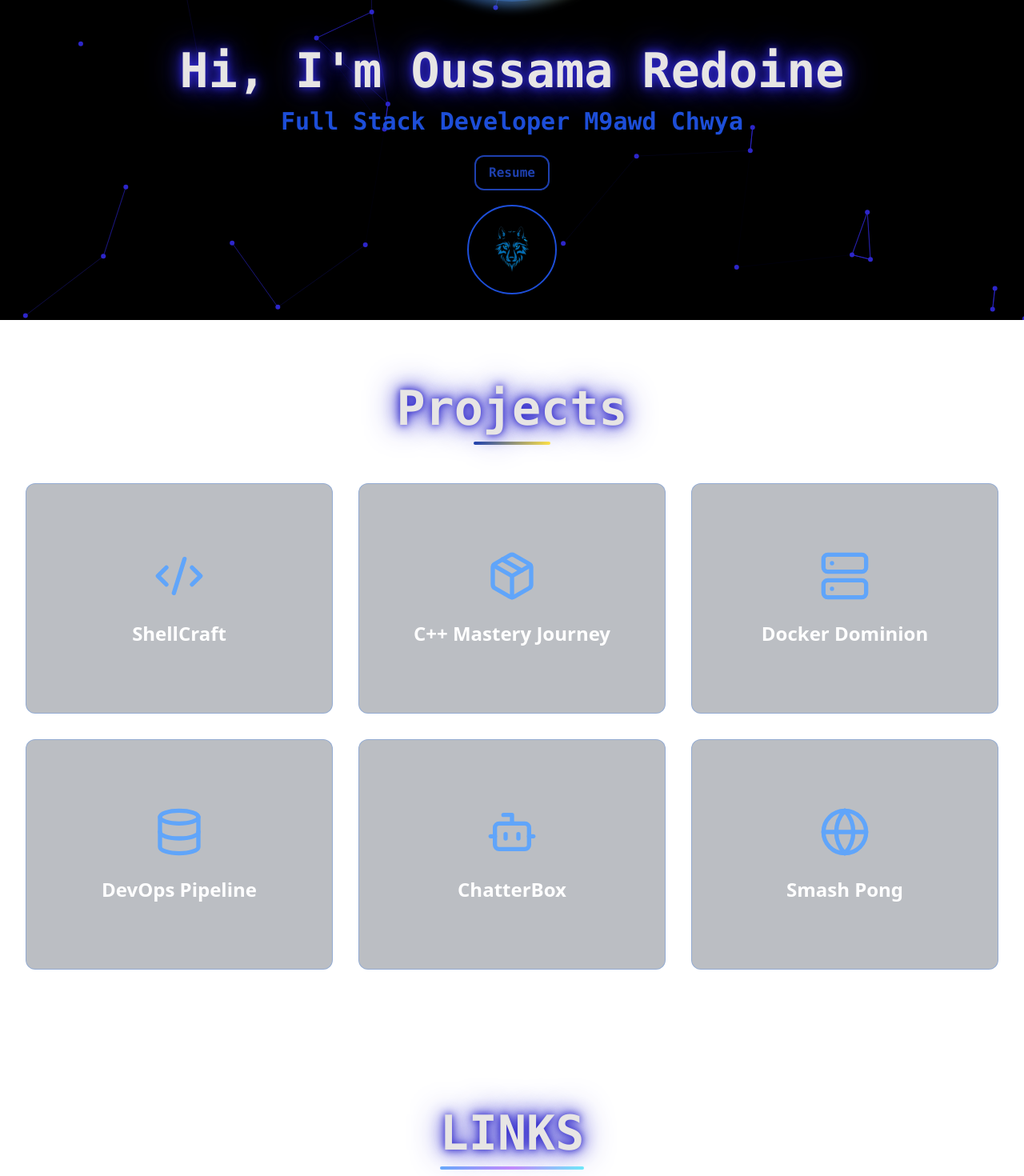
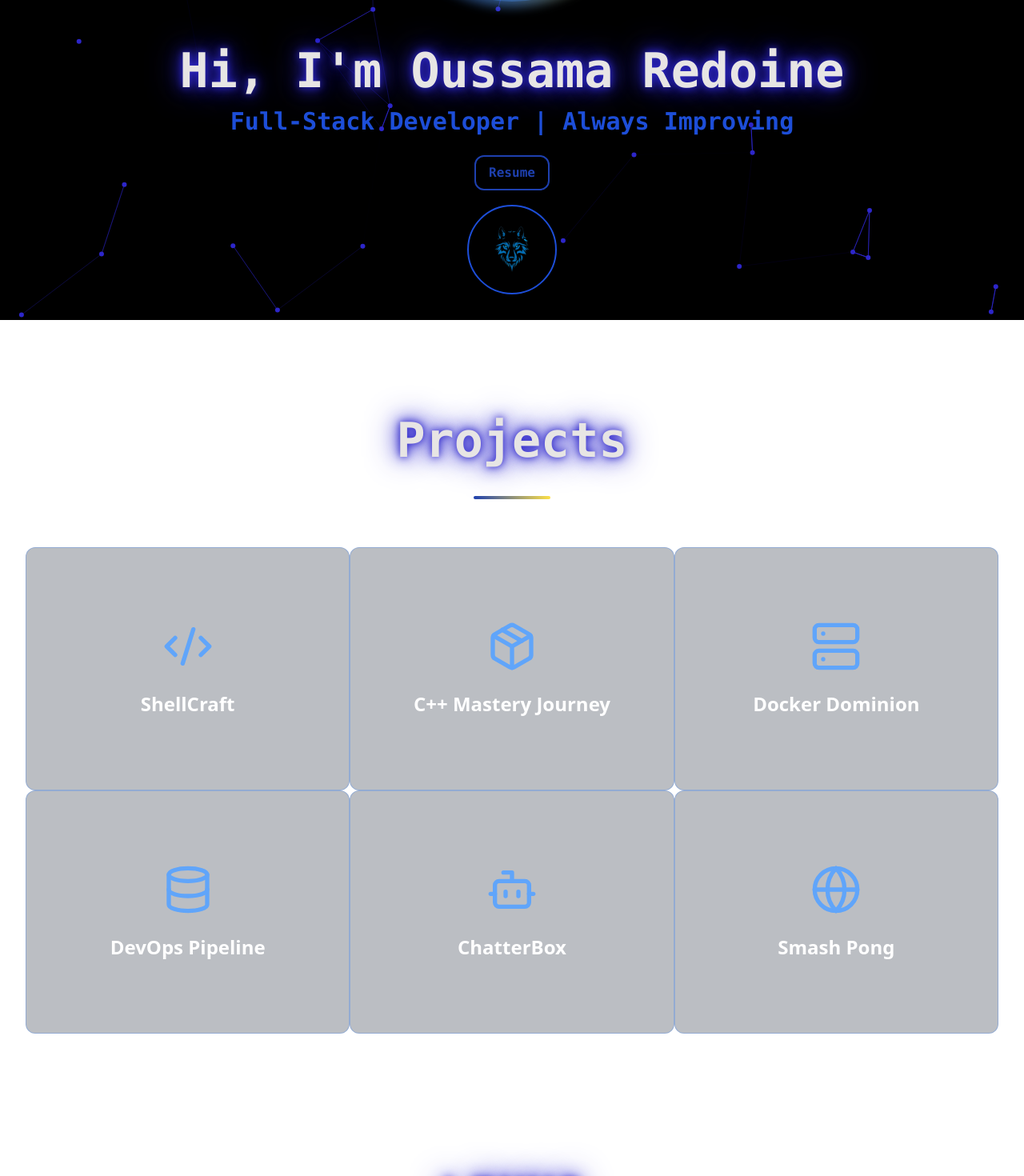
Before and after one commit to USM4/portfolio, a React (Vite) app: page / in a window 1280 px wide. Shown: the part 400-1870 px from the top of the page at 80% size. Built offline with nearby package versions, Linux system fonts and the light colour scheme; a web font is replaced by a local one.

Commit message:
updated the resume and working on adding some features

```diff
--- a/src/Intro.jsx
+++ b/src/Intro.jsx
@@ -87,7 +87,7 @@ function Intro() {
                 Hi, I'm Oussama Redoine
               </h1>
               <h2 className="font-mono font-bold text-2xl sm:text-3xl text-blue-700 transition duration-500">
-                Full Stack Developer M9awd Chwya
+                Full-Stack Developer | Always Improving
               </h2>
             </div>
             <div className="w-full">
--- a/src/Projects.jsx
+++ b/src/Projects.jsx
@@ -111,14 +111,14 @@ function Projects() {
   return (
     <div className="min-h-screen py-20 px-4" id="projects">
       <div className="relative mb-16 text-center">
-        <h2 className="font-mono text-stone-200 font-bold glowing-text text-6xl">
+        <h2 className="font-mono p-10 text-stone-200 font-bold glowing-text text-6xl">
           Projects
         </h2>
-        <div className="absolute -bottom-4 left-1/2 transform -translate-x-1/2 w-24 h-1 bg-gradient-to-r from-blue-800 to-yellow-300 rounded-full" />
+        <div className="absolute  left-1/2 transform -translate-x-1/2 w-24 h-1 bg-gradient-to-r from-blue-800 to-yellow-300 rounded-full" />
       </div>
 
       <div className="max-w-7xl mx-auto">
-        <div className="grid grid-cols-1 md:grid-cols-2 lg:grid-cols-3 gap-8 px-4">
+        <div className="grid grid-cols-1 md:grid-cols-2 lg:grid-cols-3  px-4">
           {
             projects.map((project, index) => (
               <ProjectCard
```
Also changed, not shown: 1 other file (tests, documents, lock files or other folders).
